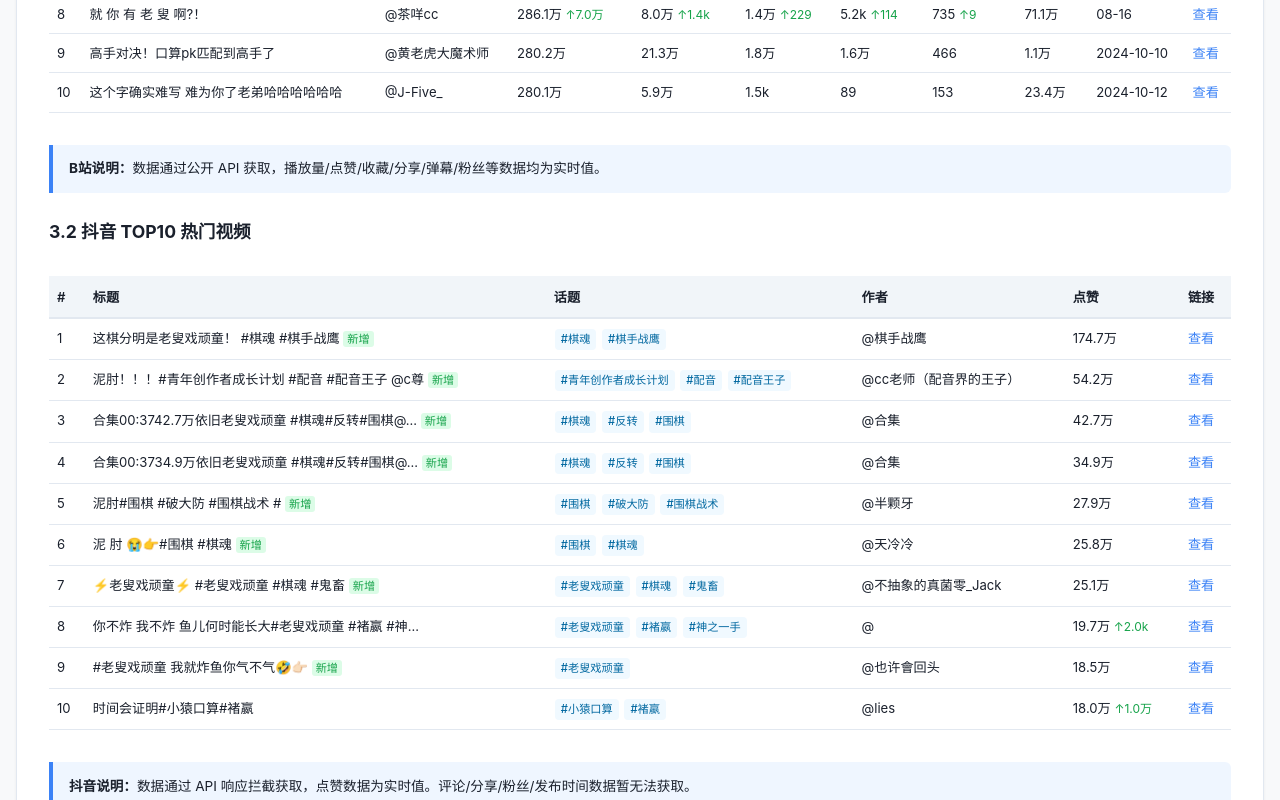
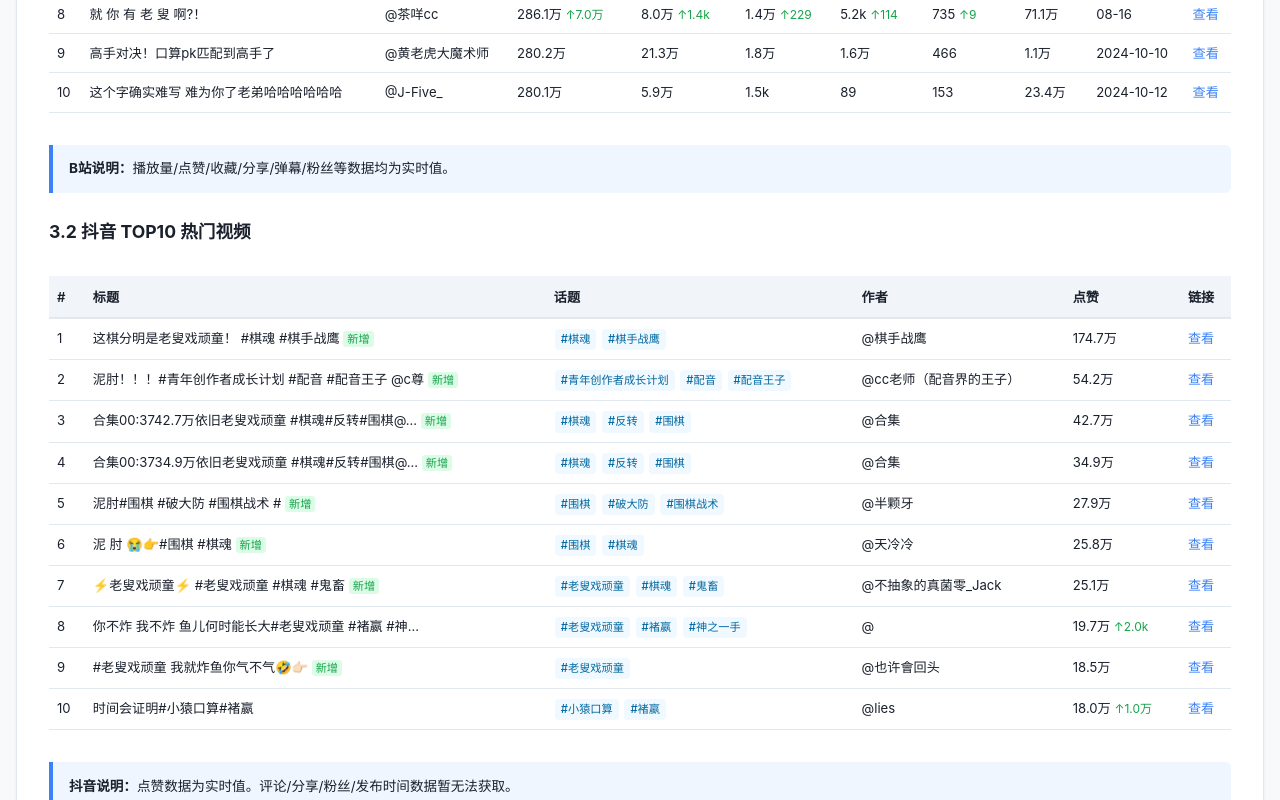
Before and after one commit to truelove123645/baodian-reports, a plain HTML site: page report-2026-08-21-18.html in a window 1280 px wide. Shown: the part 2000-2800 px from the top of the page. Drawn offline with Linux system fonts and the light colour scheme.

Commit message:
update: 2026/8/21 19:30 - 去掉说明中的技术细节

```diff
--- a/report-2026-08-21-18.html
+++ b/report-2026-08-21-18.html
@@ -342,7 +342,7 @@
       </tr></tbody>
   </table>
   </div>
-  <div class="note-info"><strong>B站说明：</strong>数据通过公开 API 获取，播放量/点赞/收藏/分享/弹幕/粉丝等数据均为实时值。</div>
+  <div class="note-info"><strong>B站说明：</strong>播放量/点赞/收藏/分享/弹幕/粉丝等数据均为实时值。</div>
 
   <h3 id="section-douyin">3.2 抖音 TOP10 热门视频</h3>
   <div class="table-wrapper">
@@ -431,7 +431,7 @@
       </tr></tbody>
   </table>
   </div>
-  <div class="note-info"><strong>抖音说明：</strong>数据通过 API 响应拦截获取，点赞数据为实时值。评论/分享/粉丝/发布时间数据暂无法获取。</div>
+  <div class="note-info"><strong>抖音说明：</strong>点赞数据为实时值。评论/分享/粉丝/发布时间数据暂无法获取。</div>
 
   <h3 id="section-xiaohongshu">3.3 小红书 TOP10 热门笔记</h3>
   <div class="table-wrapper">
```
